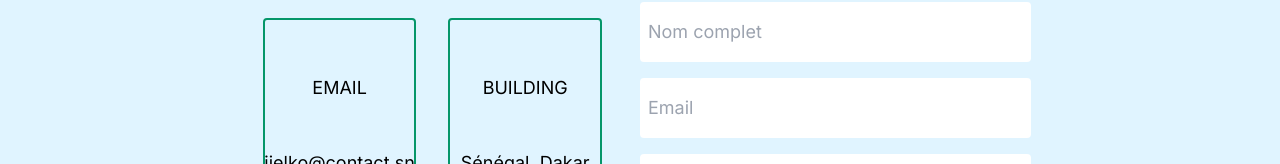
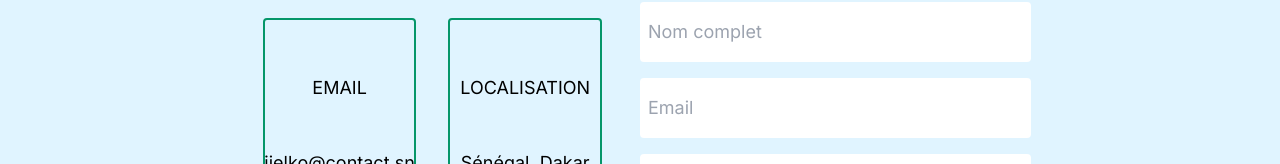
Before and after one commit to alphacpc/downloader, a Next.js app in the folder ui/: page /contact in a window 1280 px wide. Shown: the part 256-420 px from the top of the page. Built offline with nearby package versions, Linux system fonts and the light colour scheme.

Commit message:
added contact

```diff
--- a/ui/src/app/contact/page.tsx
+++ b/ui/src/app/contact/page.tsx
@@ -10,7 +10,7 @@ export default function Page() {
         </div>
 
         <div className="border-2 w-[12vw] m-4 flex flex-col justify-around items-center py-10 rounded border-emerald-600">
-          <span>BUILDING</span>
+          <span>LOCALISATION</span>
           <span className="mt-5">Sénégal, Dakar</span>
         </div>
 
```
